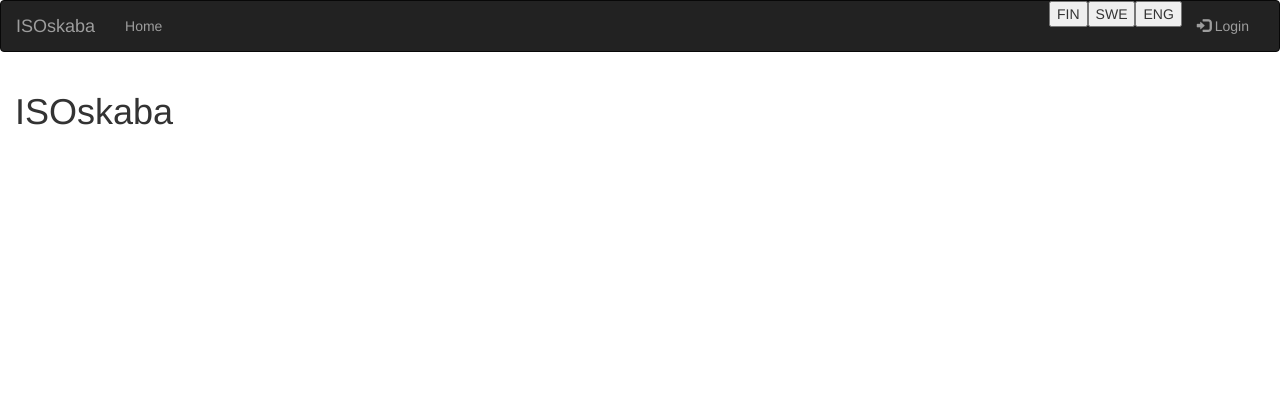
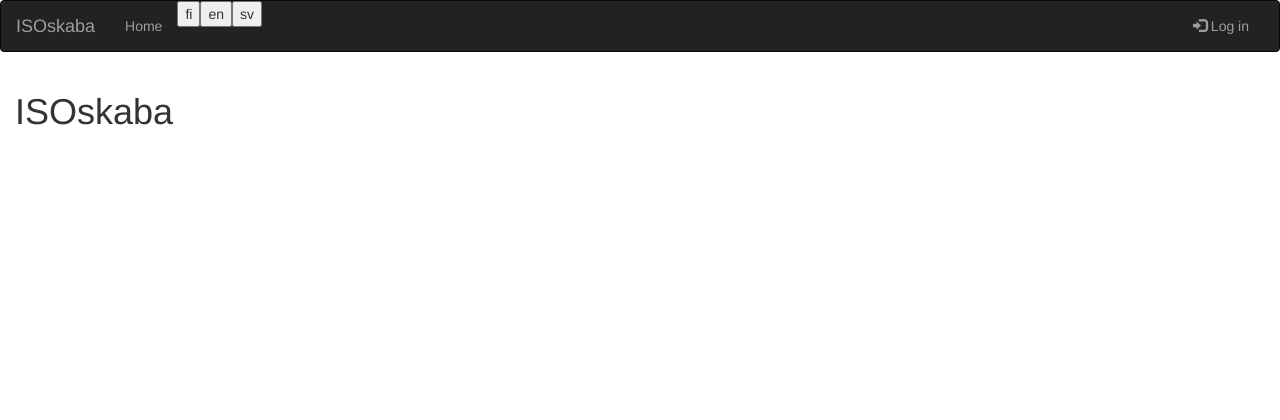
Before and after one commit to Jonneitapuro/isoskaba2, a Django app: template templates/index.html in a window 1280 px wide. Shown: the top 420 px of the page. Run offline with Django 3.2, Linux system fonts and the light colour scheme; the template is opened without the code that fills it, so the values that code supplies are empty; some libraries are stand-ins or nearby versions.

Commit message:
gettext now works, still need to wrap all the text in gettext tags and translate files

```diff
--- a/static/css/app.css
+++ b/static/css/app.css
@@ -1,5 +1,9 @@
 #content {
    margin-bottom:60px;
+}
+
+#language-form input {
+   float:left;
 }
 
 footer {
--- a/templates/base.html
+++ b/templates/base.html
@@ -26,21 +26,26 @@
         		</div>
        			<div class="collapse navbar-collapse" id="myNavbar">
           			<ul class="nav navbar-nav">
-            			<li><a href="/">Home</a></li>
+            			<li><a href="/">{% trans 'Home' %}</a></li>
             			{% if user.is_superuser %}
-            			<li><a href="/admin/events">Events</a></li>
+            			<li><a href="/admin/events">{% trans 'Events' %}</a></li>
             			{% endif %}
          		 	</ul>
-          			<ul class="nav navbar-nav navbar-right">
-                  <li><button class="setlang" href="/" value="fi">FIN</a></li>
-                  <li><button class="setlang" href="/" value="sv">SWE</a></li>
-                  <li><button class="setlang" href="/" value="en">ENG</a></li>
+              <div id="language-form nav navbar-nav navbar-right">
+                <form action="i18n/setlang/" id="language-form" method="post">
+                  {% csrf_token %}
+                  <input type="submit" name="language" value="fi">
+                  <input type="submit" name="language" value="en">
+                  <input type="submit" name="language" value="sv">
+                </form>
+              </div>
+              <ul class="nav navbar-nav navbar-right">
                 {% if user.is_authenticated %}
-              			<li><a href="/logout/"><span class="glyphicon glyphicon-log-out"></span> Log out</a></li>
-            			{% else %}
-              			<li><a href="/login"><span class="glyphicon glyphicon-log-in"></span> Login</a></li>
-            			{% endif %}
-          			</ul>
+            			<li><a href="/logout/"><span class="glyphicon glyphicon-log-out"></span> {%trans 'Log out' %}</a></li>
+          			{% else %}
+            			<li><a href="/login"><span class="glyphicon glyphicon-log-in"></span> {%trans 'Log in' %}</a></li>
+          			{% endif %}
+        			</ul>
         		</div>
       		</div>
     	</nav>
```
Also changed, not shown: isoskaba2/settings.py (+5 -2 lines), locale/en/LC_MESSAGES/django.po, locale/fi/LC_MESSAGES/django.po, locale/sv/LC_MESSAGES/django.po, 1 other file.
